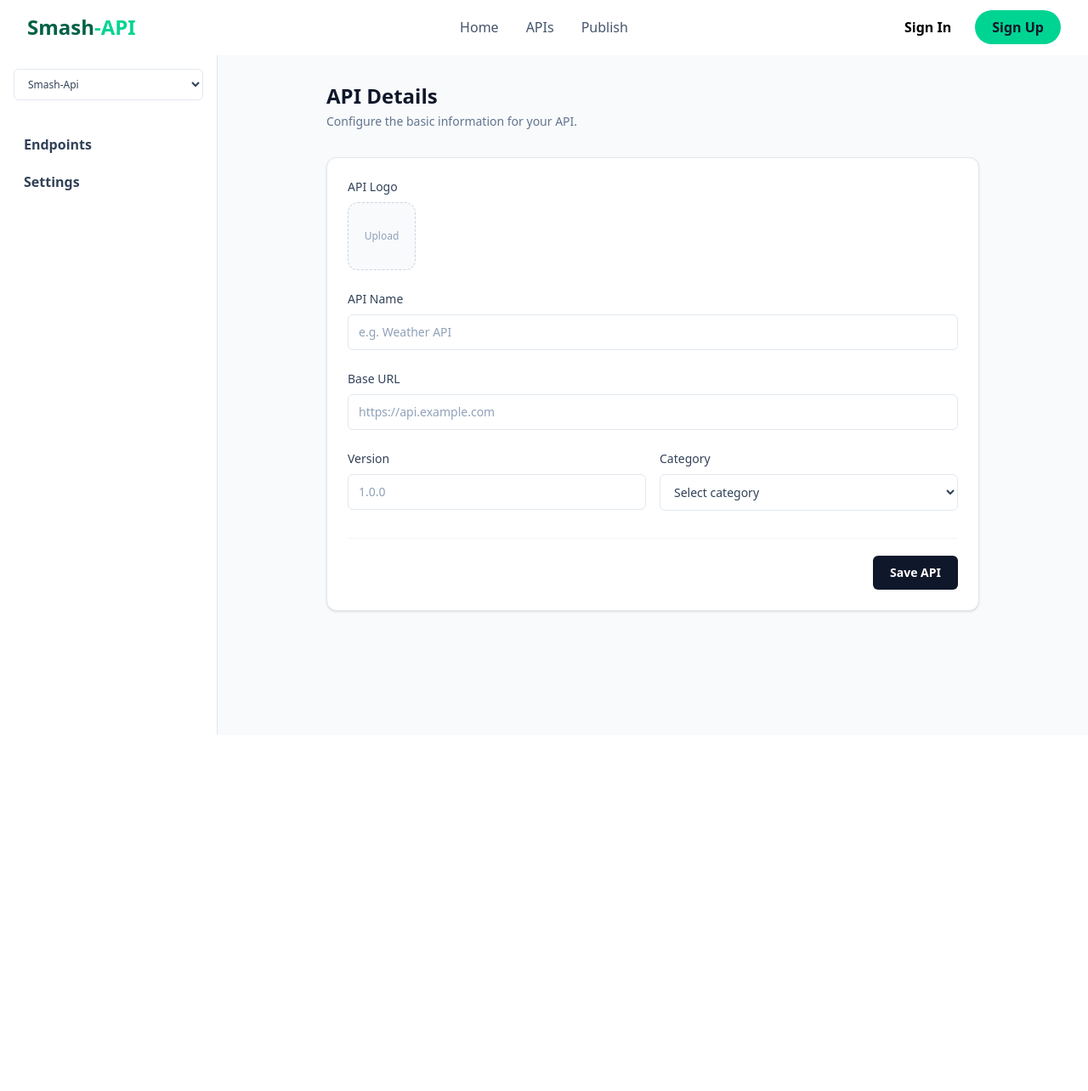
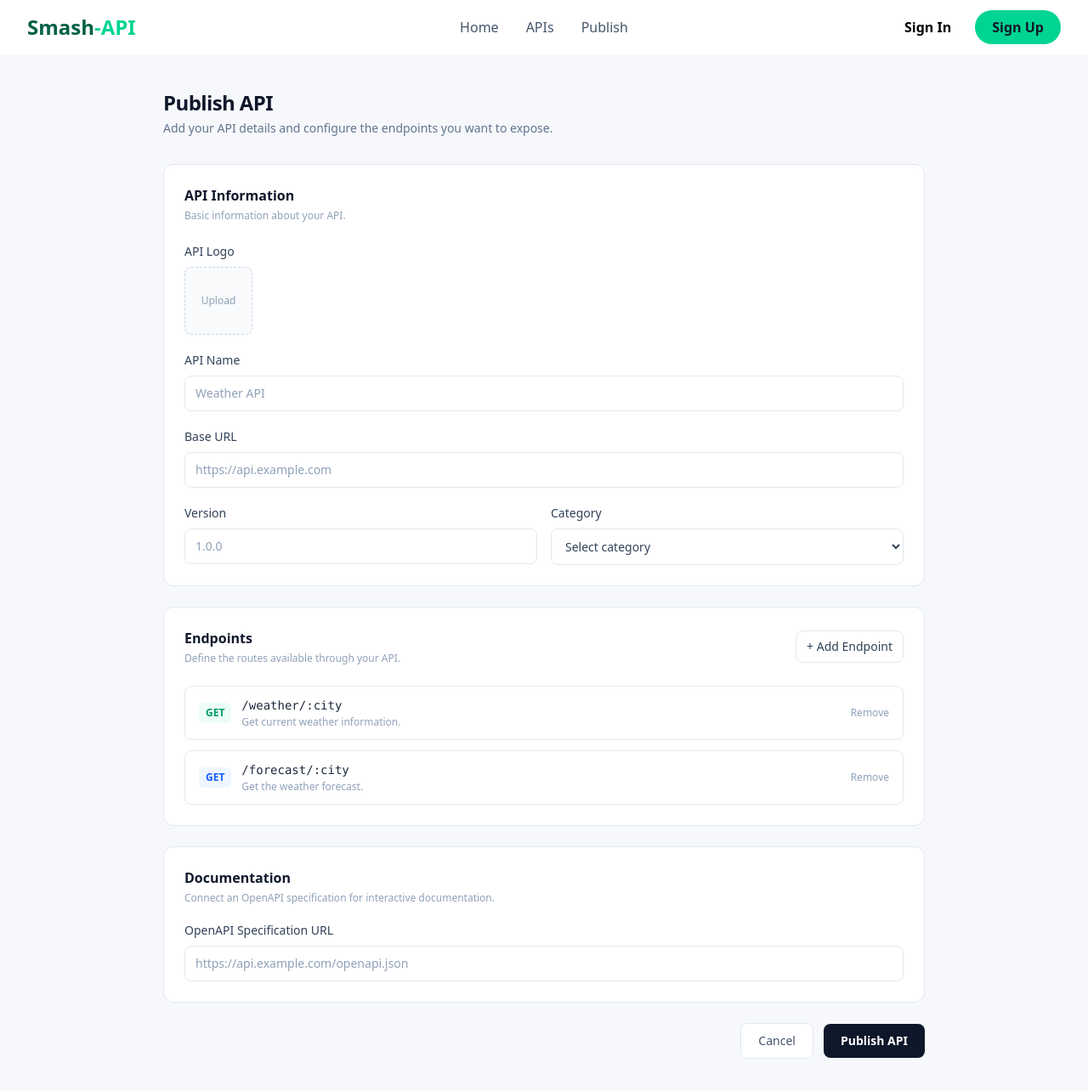
Before and after one commit to Nisarghere/API-frontend, a Next.js app: page /Publish in a window 1280 px wide. Shown: the top 1284 px of the page at 85% size. Before the commit the page ends 865 px from the top, so only its background shows below. Built offline with nearby package versions, Linux system fonts and the light colour scheme.

Commit message:
Publish page updated

```diff
--- a/app/Publish/ApiPublish.tsx
+++ b/app/Publish/ApiPublish.tsx
@@ -3,51 +3,42 @@ import React from "react";
 const ApiPublish = () => {
   return (
     <>
-  <div className="grid min-h-screen grid-cols-[1fr_4fr] bg-slate-50">
-
-    <div className="border-r border-slate-200 bg-white ">
-      <div className="flex items-center justify-center p-4">
-        <select className="w-full rounded-md border border-slate-200 bg-white px-3 py-2 text-xs font-medium text-slate-700 outline-none focus:border-slate-400">
-          <option>Smash-Api</option>
-          <option>ApiObtain</option>
-        </select>
-      </div>
-
-      <div className="flex w-full flex-col gap-1 p-4">
-        <h3 className="cursor-pointer rounded-md px-3 py-2 font-semibold text-slate-700 hover:bg-slate-50 hover:text-slate-900">
-          Endpoints
-        </h3>
-
-        <h3 className="cursor-pointer rounded-md px-3 py-2 font-semibold text-slate-700 hover:bg-slate-50 hover:text-slate-900">
-          Settings
-        </h3>
-      </div>
-    </div>
-
-    <div className="p-8">
-      <div className="mx-auto max-w-3xl">
+  <div className="min-h-screen bg-[#F6F8FB] px-6 py-10">
+  <div className="mx-auto max-w-4xl">
 
     <div className="mb-8">
-          <h1 className="text-2xl font-bold text-slate-900">
-            API Details
+      <h1 className="text-2xl font-bold tracking-tight text-slate-900">
+        Publish API
       </h1>
+
       <p className="mt-1 text-sm text-slate-500">
-            Configure the basic information for your API.
+        Add your API details and configure the endpoints you want to expose.
       </p>
     </div>
 
-        <div className="rounded-xl border border-slate-200 bg-white p-6 shadow-sm">
+    <div className="space-y-6">
 
-          <div className="flex flex-col gap-6">
+      <section className="rounded-xl border border-slate-200 bg-white p-6">
+        <div className="mb-6">
+          <h2 className="text-base font-semibold text-slate-900">
+            API Information
+          </h2>
+
+          <p className="mt-1 text-xs text-slate-400">
+            Basic information about your API.
+          </p>
+        </div>
+
+        <div className="space-y-5">
 
           <div>
             <label className="mb-2 block text-sm font-medium text-slate-700">
               API Logo
             </label>
 
-              <div className="flex h-20 w-20 cursor-pointer items-center justify-center rounded-xl border border-dashed border-slate-300 bg-slate-50 text-xs text-slate-400 hover:border-slate-400">
+            <button className="flex h-20 w-20 items-center justify-center rounded-lg border border-dashed border-slate-300 bg-slate-50 text-xs text-slate-400 transition hover:border-slate-400 hover:bg-slate-100">
               Upload
-              </div>
+            </button>
           </div>
 
           <div>
@@ -57,8 +48,8 @@ const ApiPublish = () => {
 
             <input
               type="text"
-                placeholder="e.g. Weather API"
-                className="w-full rounded-md border border-slate-200 bg-white px-3 py-2.5 text-sm text-slate-700 outline-none placeholder:text-slate-400 focus:border-slate-400"
+              placeholder="Weather API"
+              className="w-full rounded-lg border border-slate-200 bg-white px-3 py-2.5 text-sm text-slate-700 outline-none transition placeholder:text-slate-400 focus:border-slate-400"
             />
           </div>
 
@@ -70,7 +61,7 @@ const ApiPublish = () => {
             <input
               type="url"
               placeholder="https://api.example.com"
-                className="w-full rounded-md border border-slate-200 bg-white px-3 py-2.5 text-sm text-slate-700 outline-none placeholder:text-slate-400 focus:border-slate-400"
+              className="w-full rounded-lg border border-slate-200 bg-white px-3 py-2.5 text-sm text-slate-700 outline-none transition placeholder:text-slate-400 focus:border-slate-400"
             />
           </div>
 
@@ -84,7 +75,7 @@ const ApiPublish = () => {
               <input
                 type="text"
                 placeholder="1.0.0"
-                  className="w-full rounded-md border border-slate-200 bg-white px-3 py-2.5 text-sm text-slate-700 outline-none placeholder:text-slate-400 focus:border-slate-400"
+                className="w-full rounded-lg border border-slate-200 bg-white px-3 py-2.5 text-sm text-slate-700 outline-none placeholder:text-slate-400 focus:border-slate-400"
               />
             </div>
 
@@ -93,12 +84,12 @@ const ApiPublish = () => {
                 Category
               </label>
 
-                <select className="w-full rounded-md border border-slate-200 bg-white px-3 py-2.5 text-sm font-medium text-slate-700 outline-none focus:border-slate-400">
+              <select className="w-full rounded-lg border border-slate-200 bg-white px-3 py-2.5 text-sm font-medium text-slate-700 outline-none focus:border-slate-400">
                 <option>Select category</option>
                 <option>Weather</option>
                 <option>Finance</option>
+                <option>AI</option>
                 <option>Social</option>
-                  <option>AI</option>
                 <option>Utilities</option>
               </select>
             </div>
@@ -106,18 +97,123 @@ const ApiPublish = () => {
           </div>
 
         </div>
+      </section>
 
-          <div className="mt-8 flex justify-end border-t border-slate-100 pt-5">
-            <button className="rounded-md bg-slate-900 px-5 py-2.5 text-sm font-semibold text-white transition hover:bg-slate-700">
-              Save API
+
+      <section className="rounded-xl border border-slate-200 bg-white p-6">
+
+        <div className="mb-6 flex items-center justify-between">
+          <div>
+            <h2 className="text-base font-semibold text-slate-900">
+              Endpoints
+            </h2>
+
+            <p className="mt-1 text-xs text-slate-400">
+              Define the routes available through your API.
+            </p>
+          </div>
+
+          <button className="rounded-lg border border-slate-200 bg-white px-3 py-2 text-sm font-medium text-slate-700 transition hover:bg-slate-50">
+            + Add Endpoint
+          </button>
+        </div>
+
+
+        <div className="space-y-3">
+
+          <div className="flex items-center justify-between rounded-lg border border-slate-200 px-4 py-3">
+            <div className="flex items-center gap-3">
+
+              <span className="rounded-md bg-emerald-50 px-2 py-1 text-xs font-bold text-emerald-600">
+                GET
+              </span>
+
+              <div>
+                <p className="font-mono text-sm font-medium text-slate-800">
+                  /weather/:city
+                </p>
+
+                <p className="mt-0.5 text-xs text-slate-400">
+                  Get current weather information.
+                </p>
+              </div>
+
+            </div>
+
+            <button className="text-xs font-medium text-slate-400 hover:text-red-500">
+              Remove
+            </button>
+          </div>
+
+
+          <div className="flex items-center justify-between rounded-lg border border-slate-200 px-4 py-3">
+            <div className="flex items-center gap-3">
+
+              <span className="rounded-md bg-blue-50 px-2 py-1 text-xs font-bold text-blue-600">
+                GET
+              </span>
+
+              <div>
+                <p className="font-mono text-sm font-medium text-slate-800">
+                  /forecast/:city
+                </p>
+
+                <p className="mt-0.5 text-xs text-slate-400">
+                  Get the weather forecast.
+                </p>
+              </div>
+
+            </div>
+
+            <button className="text-xs font-medium text-slate-400 hover:text-red-500">
+              Remove
+            </button>
+          </div>
+
+        </div>
+      </section>
+
+
+      <section className="rounded-xl border border-slate-200 bg-white p-6">
+
+        <div className="mb-5">
+          <h2 className="text-base font-semibold text-slate-900">
+            Documentation
+          </h2>
+
+          <p className="mt-1 text-xs text-slate-400">
+            Connect an OpenAPI specification for interactive documentation.
+          </p>
+        </div>
+
+        <div>
+          <label className="mb-2 block text-sm font-medium text-slate-700">
+            OpenAPI Specification URL
+          </label>
+
+          <input
+            type="url"
+            placeholder="https://api.example.com/openapi.json"
+            className="w-full rounded-lg border border-slate-200 bg-white px-3 py-2.5 text-sm text-slate-700 outline-none placeholder:text-slate-400 focus:border-slate-400"
+          />
+        </div>
+
+      </section>
+
+
+      <div className="flex items-center justify-end gap-3 pb-6">
+        <button className="rounded-lg border border-slate-200 bg-white px-5 py-2.5 text-sm font-medium text-slate-600 hover:bg-slate-50">
+          Cancel
+        </button>
+
+        <button className="rounded-lg bg-slate-900 px-5 py-2.5 text-sm font-semibold text-white transition hover:bg-slate-700">
+          Publish API
         </button>
       </div>
 
     </div>
   </div>
 </div>
-
-  </div>
 </>
   );
 };
```
Lines whose indentation alone changed are shown as unchanged.
